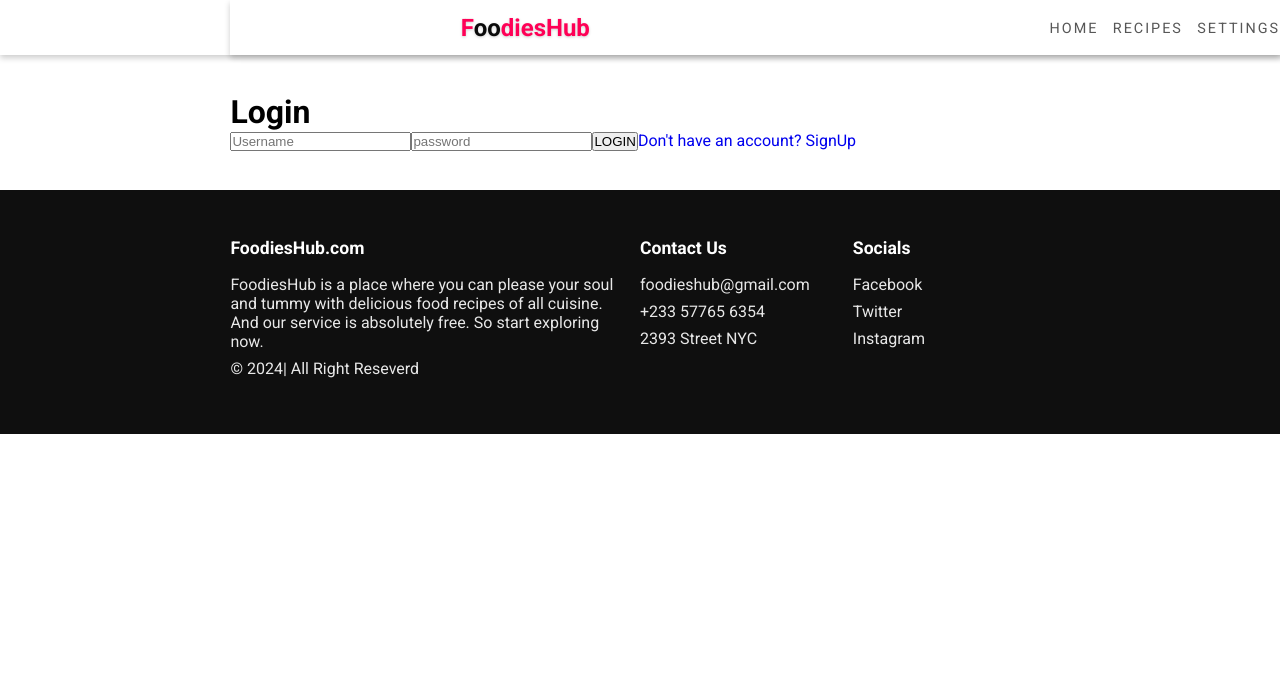
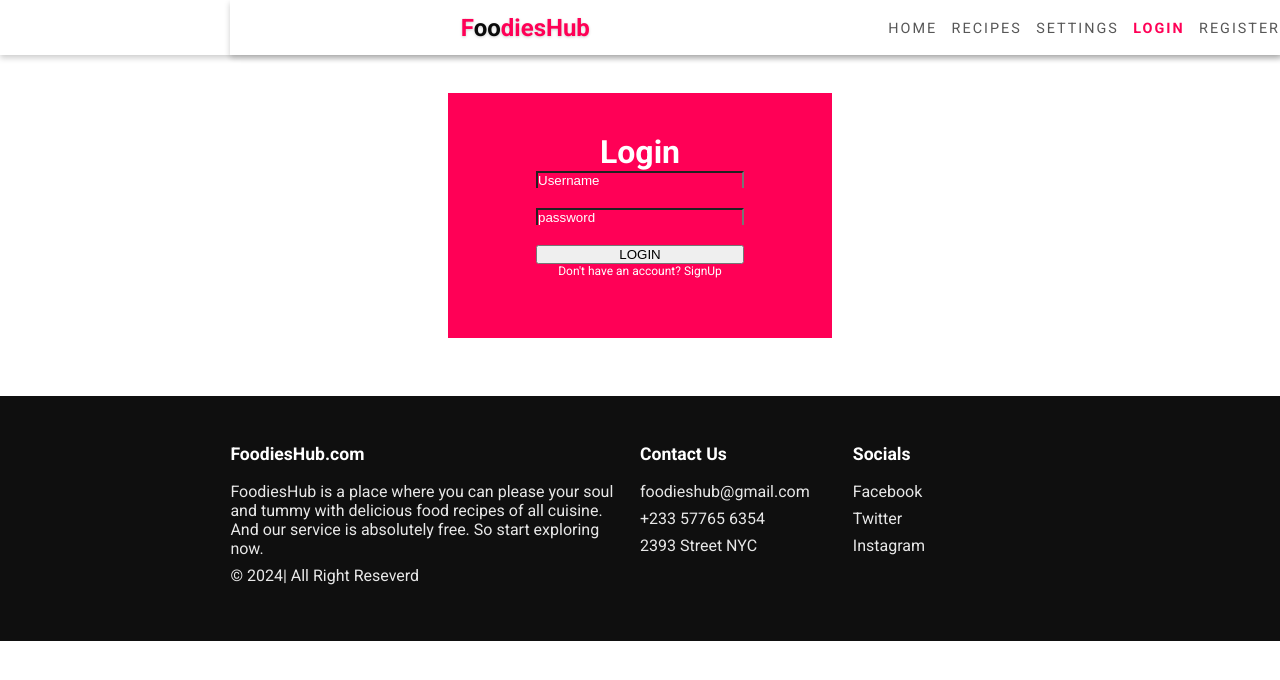
Before and after one commit to Keziah9924/recipe-app, a React (Create React App) app: page /login in a window 1280 px wide. Shown: the top 680 px of the page. Built offline with nearby package versions, Linux system fonts and the light colour scheme.

Commit message:
completing login and registration pages

```diff
--- a/src/App.jsx
+++ b/src/App.jsx
@@ -4,14 +4,19 @@ import {
   Route
 } from "react-router-dom"
 
+
 import Navbar from "./components/navbar";
 import Footer from "./components/Footer";
+
 
 import Home from "./Pages/Home";
 import Recipes from "./Pages/Recipes";
 import Settings from "./Pages/Settings";
 import Login from "./Pages/Login";
-import Dashboard from "./Pages/Dashboard";
+import Register from "./Pages/Register";
+import RecipePage from "./Pages/RecipePage";
+
+
 
 function App() {
   return (
@@ -23,7 +28,9 @@ function App() {
         <Route path="/recipes" element={<Recipes />} />
         <Route path='/login' element={<Login/>} />
         <Route path="/settings" element={<Settings />} />
-        <Route path='/dashboard' element={<Dashboard/>} />
+        <Route path='/register' element={<Register/>} />
+        <Route path='/recipepage' element={<RecipePage/>} />
+
 
         </Routes>
 
--- a/src/Pages/Dashboard.jsx
+++ /dev/null
@@ -1,11 +0,0 @@
-import React from 'react'
-
-const Dashboard = () => {
-  return (
-    <div>
-    <h1 className='dashboard'>Welcome Mimi, to your Dashboard</h1>
-    </div>
-  )
-}
-
-export default Dashboard
--- a/src/Pages/Login.jsx
+++ b/src/Pages/Login.jsx
@@ -10,7 +10,7 @@ const Login = () => {
   const handleLogin = (e) => {
     e.preventDefault();
     if(username === 'mimi' && password === 'mimikay123'){
-      navigate("/dashboard")
+      navigate("/")
     }else{
       alert('Username or password incorrect')
     }
@@ -19,7 +19,7 @@ const Login = () => {
   return (
     <Layout>
       <div className='login-page'>
-        <h1>Login</h1>
+        <h1 className='h1'>Login</h1>
         <form className="form">
           <input className='username' type="text" placeholder='Username' value={username} onChange={(e) => setUsername(e.target.value)} />
           <input className='password' type="text" placeholder='password' value={password} onChange={(e) => setPassword(e.target.value)} />
--- /dev/null
+++ b/src/Pages/RecipePage.jsx
@@ -0,0 +1,35 @@
+// import React from 'react'
+
+// import {useState, useEffect } from "react";
+
+
+// const apiUrl = "www.themealdb.com/api/json/v1/1/search.php?s=";
+
+// const [isLoading, setIsLoading] = useState(false);
+//   const [query,setQuery] = useState("");
+//   const [recipes, setRecipes] = useState([]);
+
+//   // function to search for the recipes
+
+//   const searchRecipes = async () => {
+//     setIsLoading(true);
+//     const url = apiUrl + query;
+//     const res = await fetch(url);
+//     const data = await res.json();
+//     // console.log(data);
+//     setRecipes(data.meals);
+//     setIsLoading(false);
+//   };
+
+//   useEffect(() => {
+//     searchRecipes();
+
+//   }, [])
+
+// const RecipePage = () => {
+//   return (
+//     <div>RecipePage</div>
+//   )
+// }
+
+// export default RecipePage
--- /dev/null
+++ b/src/Pages/Register.jsx
@@ -0,0 +1,25 @@
+import React from 'react'
+import Layout from '../components/Layout'
+import { Link } from 'react-router-dom'
+
+const Register = () => {
+  return (
+    <Layout>
+        <div className='register-section'>
+            <h1 className='register'>Register</h1>
+            <form className='register-form'>
+            <input  type="text" placeholder='Firstname' className='input-section' />
+                  <input type="text" placeholder='Lastname' className='input-section' />
+                  <input type="text" placeholder='Username' className='input-section' />
+                  <input type="email" placeholder='Email' className='input-section' />
+                  <input type="password" placeholder='Password' className='input-section' />
+                  <button className='sign-btn'>SIGN UP</button>
+                  <Link className='log-link' to={'/login'}>Already have an account? Login</Link>
+            </form>
+
+        </div>
+    </Layout>
+  )
+}
+
+export default Register
--- a/src/components/navbar.jsx
+++ b/src/components/navbar.jsx
@@ -22,7 +22,18 @@ export default function Navbar(){
         name: "Settings",
         path: "/settings",
         icon: faCog
+      },
+      {
+        name: "login",
+        path: "/login",
+        icon: faCog
+      },
+      {
+        name: "Register",
+        path: "/register",
+        icon: faCog
       }
+
     ]
 
     function closeSidebar(){
--- a/src/styles/index.scss
+++ b/src/styles/index.scss
@@ -107,55 +107,55 @@ img{
 
 @import "partials/recipe-section";
 
-.options-container{
-    box-shadow: 0 5px 10px var(--shadow-color);
-    padding: 1em;
-    border-radius: 5px;
-    border-left: .5em solid var(--primary-color);
-    border-color: var(--background-light);
-    margin-top: .1em;
+@import "partials/settings-Section";
+
+@import "partials/login-section";
+
+.register-section{
+    width: 24rem;
+    box-shadow: 0 20px 25px -5px rgba(0, 0, 0, 0.1), 0  10px 10px -5px rgba(0, 0, 0, 0.4);
     display: flex;
-    gap: 1em;
-    .option{
-        height: 3.5em;
-        width: 3.5em;
-        box-shadow: 0 3px 6px var(--shadow-color);
-        border-radius: 5px;
-        display: flex;
-        justify-content: center;
-        align-items: center;
-        &.light{
-            background-color: #fff;
+    flex-direction: column;
+    justify-content: center;
+    padding: 2.5rem;
+    background-color: var(--primary-color);
+    margin-bottom: 1.5rem;
+    margin: auto;
+    .register-form{
+        ::placeholder{
+            color: #fff;
         }
-        &.dark{
-            background-color: rgb(29,29,29);
-        }
-        .check{
-            height: 2.5em;
-            width: 2.5em;
-            background-color: var(--primary-color);
-            border-radius: 50%;
-            display: flex;
-            justify-content: center;
-            align-items: center;
-            box-shadow: 0 2px 5px var(--shadow-color);
-            svg{
-                height: 1.5em;
-                width: 1.5em;
-
-            }
-
-        }
+    }
+    .register{
+        color: #fff;
+        font-size: 1.5rem;
+    }
+    .input-section{
+        border-bottom: 1px;
+        border-color: 1 solid #575757;
+        width: 13rem;
+        background-color: transparent;
+        margin-bottom: 20px;
+    }
+    .register-form{
+    display: flex;
+    flex-direction: column;
+    margin: auto;
+    width: auto;
+    margin-bottom: 1.25rem;
 
     }
-    .btn span{
-        display: inline-block;
-        margin-left: .5em;
+    .sign-btn{
+        color: var(--text-color);
+        margin-bottom: 10px;
+
+
     }
-}
-.d-block h2{
-    font-size: 1.75em;
-    color: var(--text-color);
+    .log-link{
+        align-items: center;
+        font-size: 0.75rem;
+        color: var(--text-light);
+    }
 }
 
 .main{
--- /dev/null
+++ b/src/styles/partials/_login-section.scss
@@ -0,0 +1,57 @@
+.login-page{
+    width: 24rem;
+    box-shadow: 0 20px 25px -5px rgba(0,0,0,0.1), 0 10px -5px rgba(0,0,0,0.04);
+    margin: auto;
+    display: flex;
+    flex-direction: column;
+    padding: 2.5em;
+    background-color: var(--primary-color);
+    flex-direction: column;
+    justify-content: center;
+    align-items: center;
+    margin-bottom: 1.2em;
+    .h1{
+        font-size: 1,5em;
+        color: #fff;
+    }
+    .form{
+    display: flex;
+    flex-direction: column;
+    width: auto;
+    margin-bottom: 1.25em;
+    ::placeholder{
+        color: #fff;
+    }
+    .button-link{
+        font-size: 0.75rem;
+        text-align: center;
+        color: white;
+    }
+
+    }
+    .username{
+        border-bottom: 1px;
+        border-color: 1 solid #575757;
+        width: 13rem;
+        background-color: transparent;
+        margin-bottom: 20px;
+
+
+    }
+    .password{
+        border-bottom: 1px;
+        border-color: 1 solid #575757;
+        width: 13rem;
+        background-color: transparent;
+        margin-bottom: 20px;
+
+        button{
+            color: #fff;
+            margin-bottom: 20px;
+        }
+
+
+
+    }
+
+}
--- /dev/null
+++ b/src/styles/partials/_settings-Section.scss
@@ -0,0 +1,50 @@
+.options-container{
+    box-shadow: 0 5px 10px var(--shadow-color);
+    padding: 1em;
+    border-radius: 5px;
+    border-left: .5em solid var(--primary-color);
+    border-color: var(--background-light);
+    margin-top: .1em;
+    display: flex;
+    gap: 1em;
+    .option{
+        height: 3.5em;
+        width: 3.5em;
+        box-shadow: 0 3px 6px var(--shadow-color);
+        border-radius: 5px;
+        display: flex;
+        justify-content: center;
+        align-items: center;
+        &.light{
+            background-color: #fff;
+        }
+        &.dark{
+            background-color: rgb(29,29,29);
+        }
+        .check{
+            height: 2.5em;
+            width: 2.5em;
+            background-color: var(--primary-color);
+            border-radius: 50%;
+            display: flex;
+            justify-content: center;
+            align-items: center;
+            box-shadow: 0 2px 5px var(--shadow-color);
+            svg{
+                height: 1.5em;
+                width: 1.5em;
+
+            }
+
+        }
+
+    }
+    .btn span{
+        display: inline-block;
+        margin-left: .5em;
+    }
+}
+.d-block h2{
+    font-size: 1.75em;
+    color: var(--text-color);
+}
```
Also changed, not shown: src/components/RecipeCard.jsx (+10 -0 lines), src/components/Searchbar.jsx (added, +9 -0 lines).
